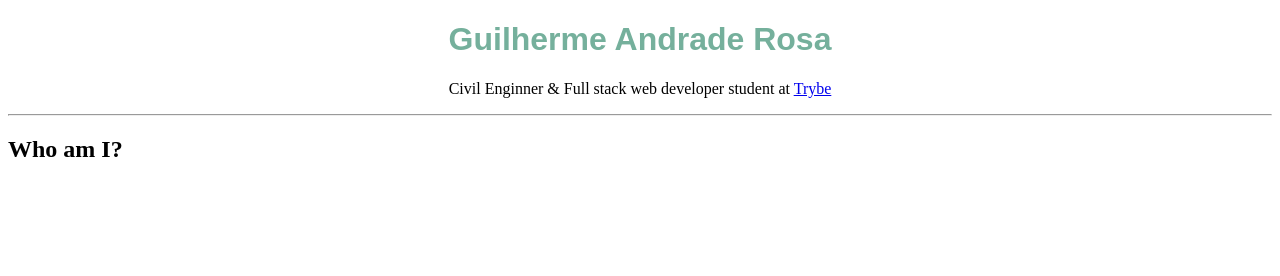
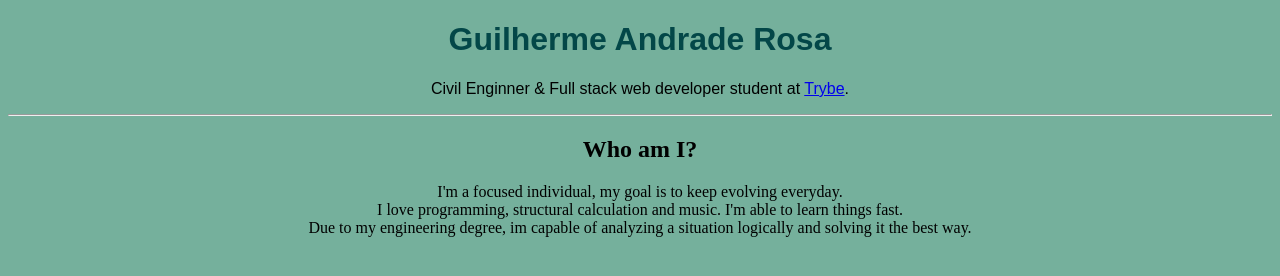
Before and after one commit to Guirosa10/Guirosa10.github.io, a plain HTML site: page index.html in a window 1280 px wide. Drawn offline with Linux system fonts and the light colour scheme.

Commit message:
Mudança na descrição

```diff
--- a/index.html
+++ b/index.html
@@ -4,13 +4,25 @@
     <meta charset="UTF-8">
     <title>Guilherme Andrade Rosa</title>
     <style>
+        body{
+            background-color: #75B09C;
+        }
+
+        #description{
+            font-family: sans-serif;
+            text-align: center;
+        }
         #herotitle{
-            color: #75B09C;
+            color: #034748;
+            font-weight: 600;
             font-size: xx-large;
             text-align: center;
             font-family: sans-serif;
         }
-        #description{
+        h2{
+            text-align: center;
+        }
+        #selftext{
             text-align: center;
         }
 
@@ -21,9 +33,9 @@
 </head>
 <body>
     <h1 id="herotitle"><strong>Guilherme  Andrade Rosa</strong></h1>
-    <p id="description">Civil Enginner & Full stack web developer student at <a href="https://www.betrybe.com/">Trybe</a></p><hr>
+    <p id="description">Civil Enginner & Full stack web developer student at <a href="https://www.betrybe.com/">Trybe</a>.</p><hr>
     <h2>Who am I?</h2>
-    <p></p>
+    <p id="selftext">I'm a focused individual, my goal is to keep evolving everyday. <br>I love programming, structural calculation and music. I'm able to learn things fast. <br> Due to my engineering degree, im capable of analyzing a situation logically and solving it the best way.</p>
 
 
 </body>
```
